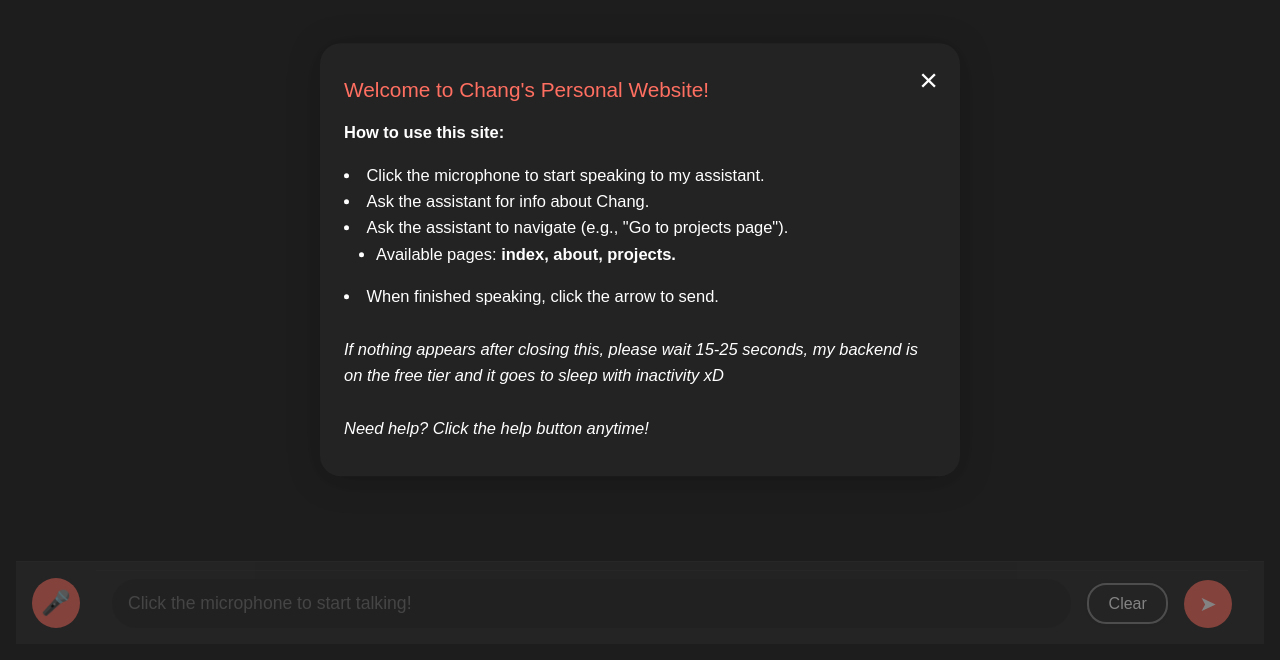
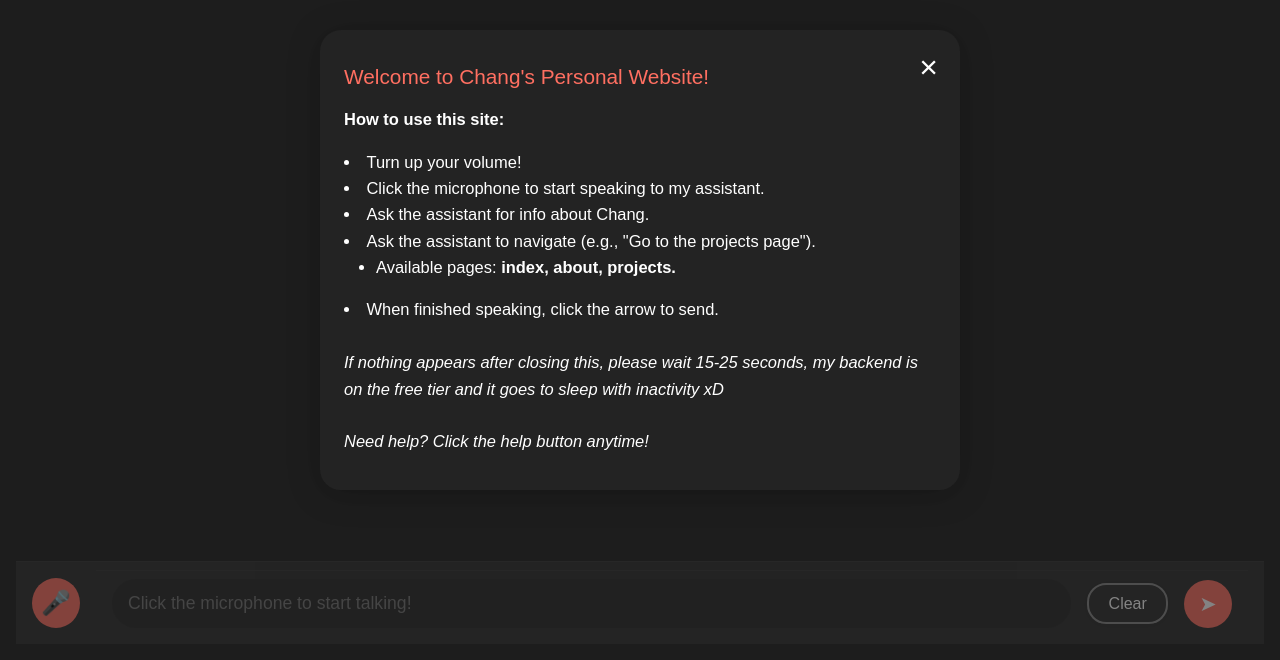
Before and after one commit to clu723/Chang-s-Website, a website: page index.html in a window 1280 px wide. Shown: the part 140-800 px from the top of the page. Drawn offline with nearby package versions, Linux system fonts and the light colour scheme.

Commit message:
update instructions

```diff
--- a/index.html
+++ b/index.html
@@ -42,9 +42,10 @@
             <h2>Welcome to Chang's Personal Website!</h2>
             <p>
                 <b>How to use this site:</b><br>
+                <li>Turn up your volume!</li>
                 <li>Click the microphone to start speaking to my assistant.</li>
                 <li>Ask the assistant for info about Chang.</li>
-                <li>Ask the assistant to navigate (e.g., "Go to projects page").
+                <li>Ask the assistant to navigate (e.g., "Go to the projects page").
                     <ul>
                         <li>Available pages: <b>index, about, projects.</b></li>
                     </ul>
```
Also changed, not shown: about.html (+2 -1 lines), projects.html (+2 -1 lines).
